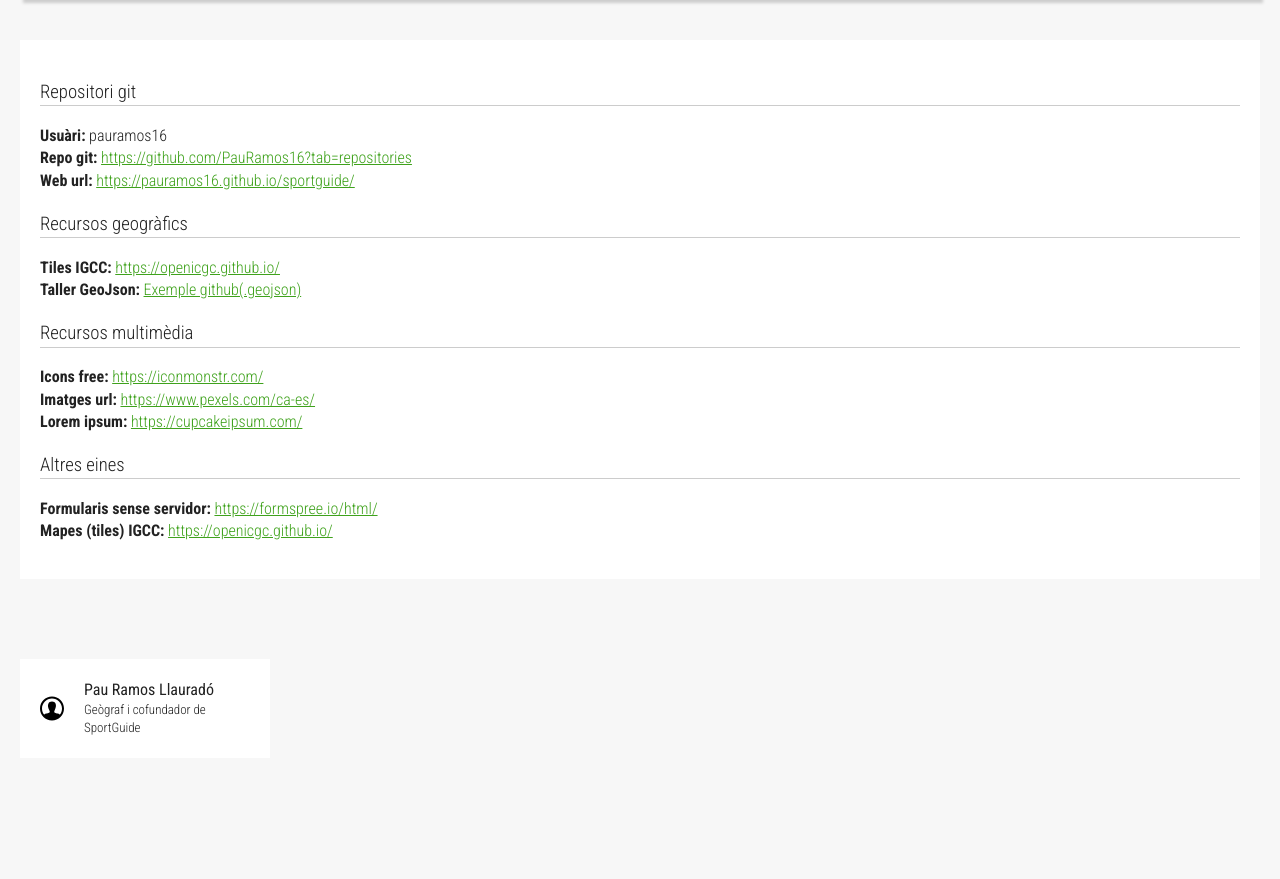
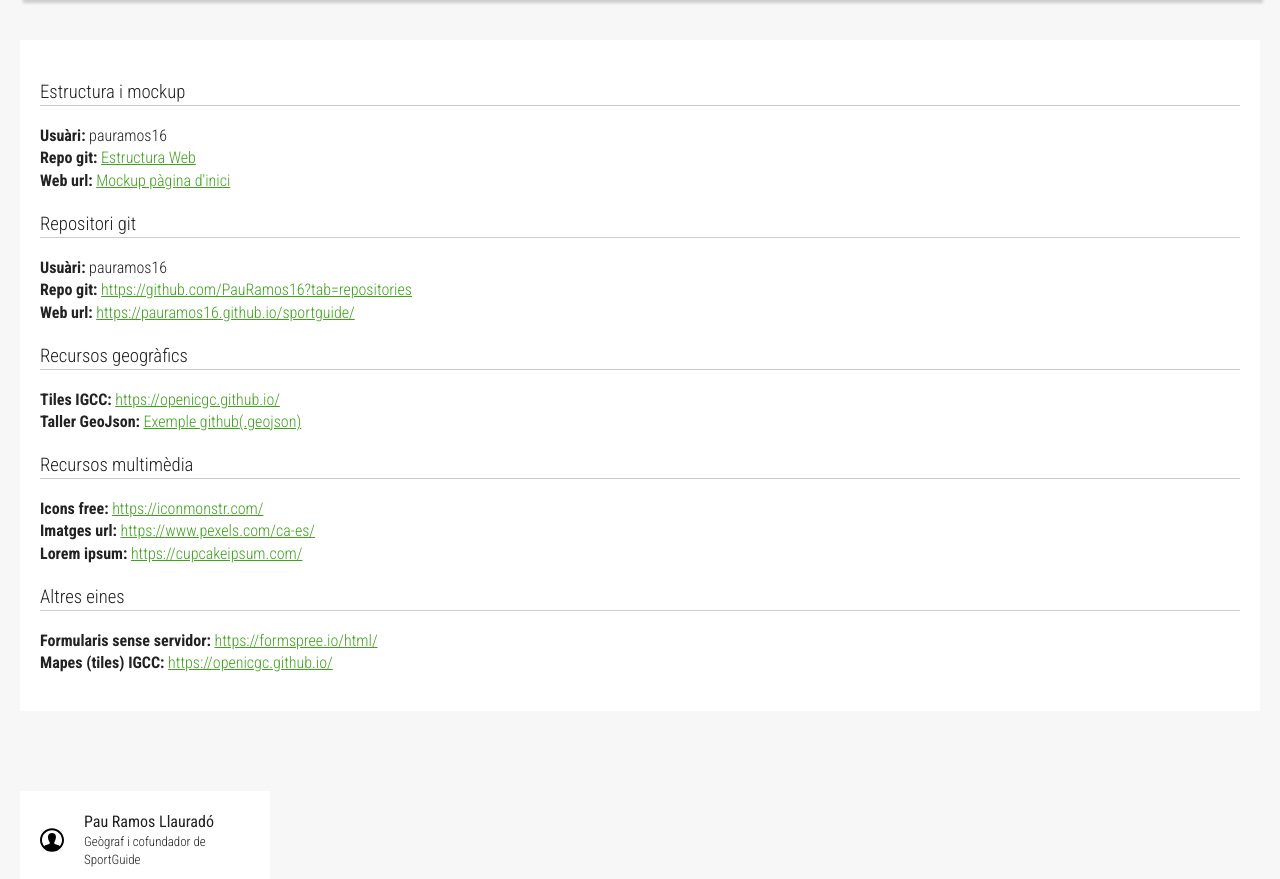
Before and after one commit to PauRamos16/sportguide, a website built with webpack: page eines.html in a window 1280 px wide. Shown: the part 1022-1901 px from the top of the page. Before the commit the page ends 1820 px from the top, so only its background shows below. Built offline with nearby package versions, Linux system fonts and the light colour scheme; a script that the page names is missing.

Commit message:
SportGuide estructura i mock ups

```diff
--- a/eines.html
+++ b/eines.html
@@ -48,6 +48,12 @@
         </header>
         <div class="page__content">
 
+          <h3>Estructura i mockup</h3>
+          <p>
+            <b>Usuàri:</b> pauramos16<br>
+            <b>Repo git:</b> <a href="https://" target="_blank">Estructura Web</a><br>
+            <b>Web url:</b> <a href="https:" target="_blank">Mockup pàgina d'inici</a><br>
+          </p>
           <h3>Repositori git</h3>
           <p>
             <b>Usuàri:</b> pauramos16<br>
```
Also changed, not shown: include/header.html (+1 -1 lines).
